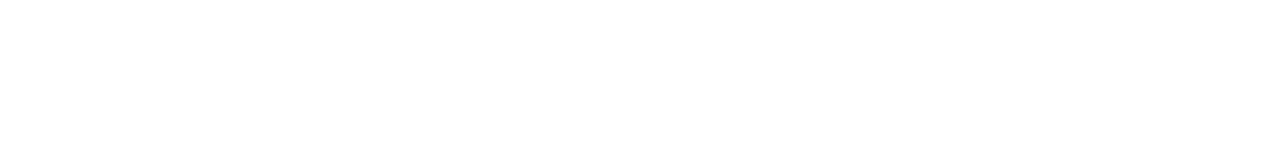
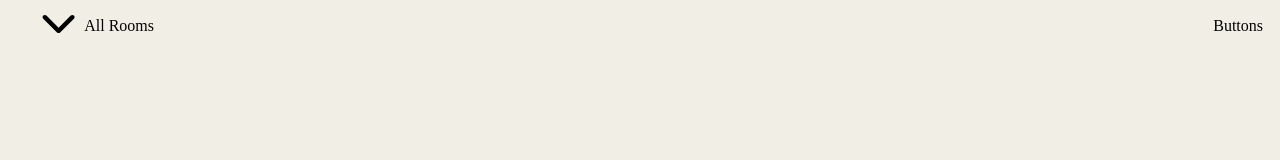
Before and after one commit to EmersonCob/Clone-front-end-do-Clubhouse, a plain HTML site: page index.html in a window 1280 px wide. Drawn offline with Linux system fonts and the light colour scheme.

Commit message:
Created clone
clubhouse

```diff
--- a/index.html
+++ b/index.html
@@ -4,9 +4,58 @@
     <meta charset="UTF-8">
     <meta http-equiv="X-UA-Compatible" content="IE=edge">
     <meta name="viewport" content="width=device-width, initial-scale=1.0">
+    <link rel="stylesheet" href="style.css">
     <title>Clubhouse</title>
 </head>
-<body>
-
+<body class="bg">
+    <div>
+        <header class="boxheader">
+            <div class="arrow-allrooms">
+                <span><?xml version="1.0" encoding="iso-8859-1"?>
+                    <!-- Generator: Adobe Illustrator 16.0.0, SVG Export Plug-In . SVG Version: 6.00 Build 0)  -->
+                    <!DOCTYPE svg PUBLIC "-//W3C//DTD SVG 1.1//EN" "http://www.w3.org/Graphics/SVG/1.1/DTD/svg11.dtd">
+                    <svg version="1.1" id="Capa_1" xmlns="http://www.w3.org/2000/svg" xmlns:xlink="http://www.w3.org/1999/xlink" x="0px" y="0px"
+                         width="4vw" height="4vh" viewBox="0 0 451.847 451.847" style="enable-background:new 0 0 451.847 451.847;"
+                         xml:space="preserve">
+                    <g>
+                        <path d="M225.923,354.706c-8.098,0-16.195-3.092-22.369-9.263L9.27,151.157c-12.359-12.359-12.359-32.397,0-44.751
+                            c12.354-12.354,32.388-12.354,44.748,0l171.905,171.915l171.906-171.909c12.359-12.354,32.391-12.354,44.744,0
+                            c12.365,12.354,12.365,32.392,0,44.751L248.292,345.449C242.115,351.621,234.018,354.706,225.923,354.706z"/>
+                    </g>
+                    <g>
+                    </g>
+                    <g>
+                    </g>
+                    <g>
+                    </g>
+                    <g>
+                    </g>
+                    <g>
+                    </g>
+                    <g>
+                    </g>
+                    <g>
+                    </g>
+                    <g>
+                    </g>
+                    <g>
+                    </g>
+                    <g>
+                    </g>
+                    <g>
+                    </g>
+                    <g>
+                    </g>
+                    <g>
+                    </g>
+                    <g>
+                    </g>
+                    <g>
+                    </g>
+                    </svg></span>All Rooms
+            </div>
+            <div>Buttons</div>
+        </header>
+    </div>
 </body>
 </html>
--- /dev/null
+++ b/style.css
@@ -0,0 +1,17 @@
+.bg {
+    width: 100%;
+    height: 100%;
+    background-color: #f1efe5;
+}
+
+.boxheader {
+    padding: 0 25px;
+    display: flex;
+    justify-content: space-between;
+    align-items: center;
+}
+
+.arrow-allrooms {
+    display: flex;
+    align-items: center;
+}
```
